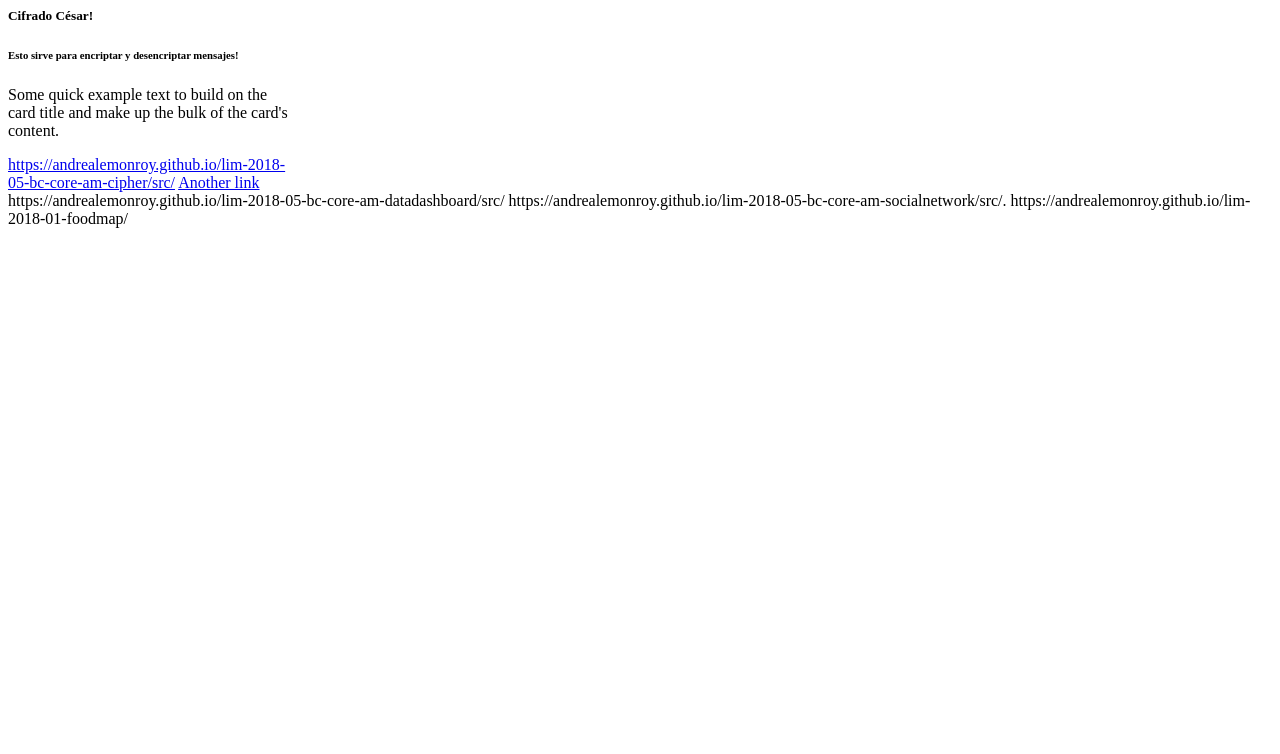
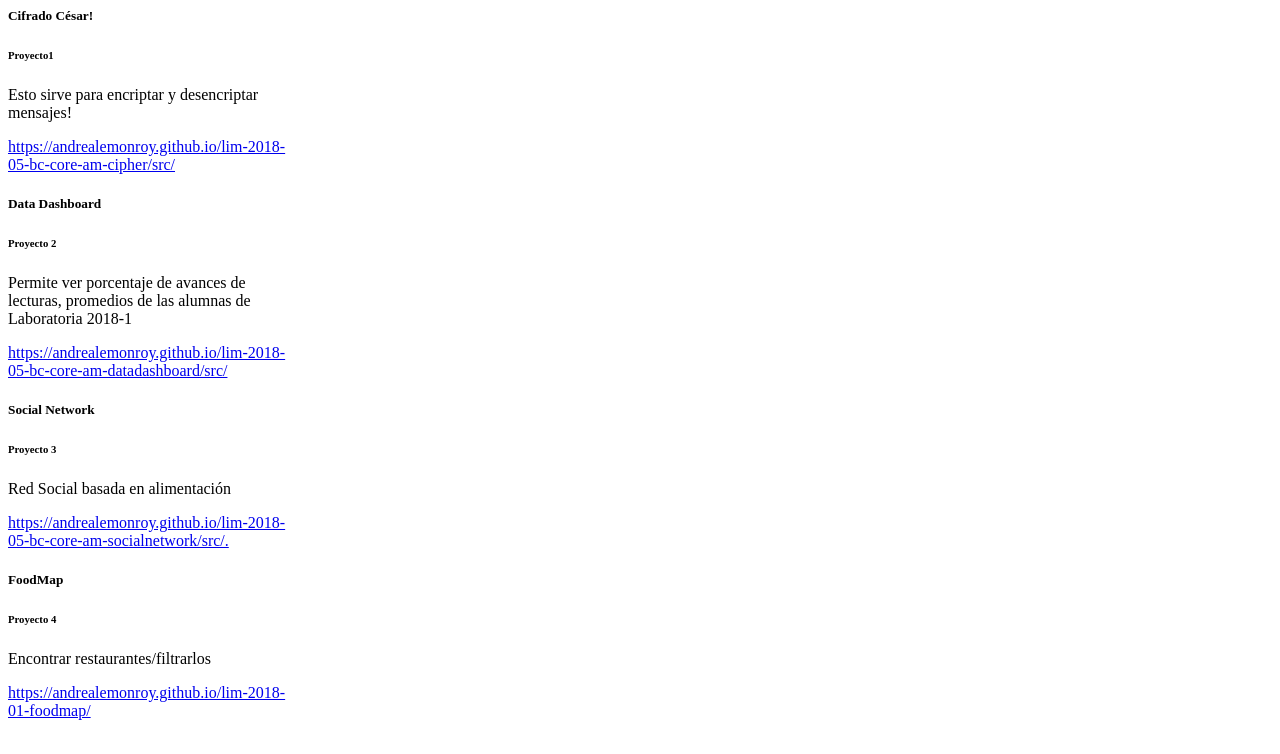
Before and after one commit to andrealemonroy/andrealemonroy.github.io, a plain HTML site: page index.html in a window 1280 px wide. Drawn offline with Linux system fonts and the light colour scheme.

Commit message:
subir todos los links

```diff
--- a/index.html
+++ b/index.html
@@ -1,5 +1,6 @@
 <!DOCTYPE <!DOCTYPE html>
 <html>
+
 <head>
   <meta charset="utf-8" />
   <meta http-equiv="X-UA-Compatible" content="IE=edge">
@@ -8,19 +9,48 @@
   <link rel="stylesheet" type="text/css" media="screen" href="main.css" />
   <script src="main.js"></script>
 </head>
+
 <body>
   <div class="card" style="width: 18rem;">
     <div class="card-body">
       <h5 class="card-title">Cifrado César!</h5>
-                  <h6 class="card-subtitle mb-2 text-muted">Esto sirve para encriptar y desencriptar mensajes!</h6>
-                  <p class="card-text">Some quick example text to build on the card title and make up the bulk of the card's content.</p>
-                  <a href="#" class="card-link">    https://andrealemonroy.github.io/lim-2018-05-bc-core-am-cipher/src/</a>
-                  <a href="#" class="card-link">Another link</a>
+      <h6 class="card-subtitle mb-2 text-muted">Proyecto1</h6>
+      <p class="card-text">Esto sirve para encriptar y desencriptar mensajes!</p>
+      <a href="#" class="card-link"> https://andrealemonroy.github.io/lim-2018-05-bc-core-am-cipher/src/</a>
     </div>
   </div>
 
-    https://andrealemonroy.github.io/lim-2018-05-bc-core-am-datadashboard/src/
-    https://andrealemonroy.github.io/lim-2018-05-bc-core-am-socialnetwork/src/.
-    https://andrealemonroy.github.io/lim-2018-01-foodmap/
+  <div class="card" style="width: 18rem;">
+    <div class="card-body">
+      <h5 class="card-title">Data Dashboard</h5>
+      <h6 class="card-subtitle mb-2 text-muted">Proyecto 2</h6>
+      <p class="card-text">Permite ver porcentaje de avances de lecturas, promedios de las alumnas de Laboratoria
+        2018-1</p>
+      <a href="#" class="card-link"> https://andrealemonroy.github.io/lim-2018-05-bc-core-am-datadashboard/src/</a>
+    </div>
+  </div>
+
+  <div class="card" style="width: 18rem;">
+    <div class="card-body">
+      <h5 class="card-title">Social Network</h5>
+      <h6 class="card-subtitle mb-2 text-muted">Proyecto 3</h6>
+      <p class="card-text">Red Social basada en alimentación</p>
+      <a href="#" class="card-link"> https://andrealemonroy.github.io/lim-2018-05-bc-core-am-socialnetwork/src/.
+      </a>
+    </div>
+  </div>
+
+  <div class="card" style="width: 18rem;">
+    <div class="card-body">
+      <h5 class="card-title">FoodMap</h5>
+      <h6 class="card-subtitle mb-2 text-muted">Proyecto 4</h6>
+      <p class="card-text">Encontrar restaurantes/filtrarlos</p>
+      <a href="#" class="card-link"> https://andrealemonroy.github.io/lim-2018-01-foodmap/
+      </a>
+    </div>
+  </div>
+
+
 </body>
+
 </html>
```
Lines whose indentation alone changed are shown as unchanged.
